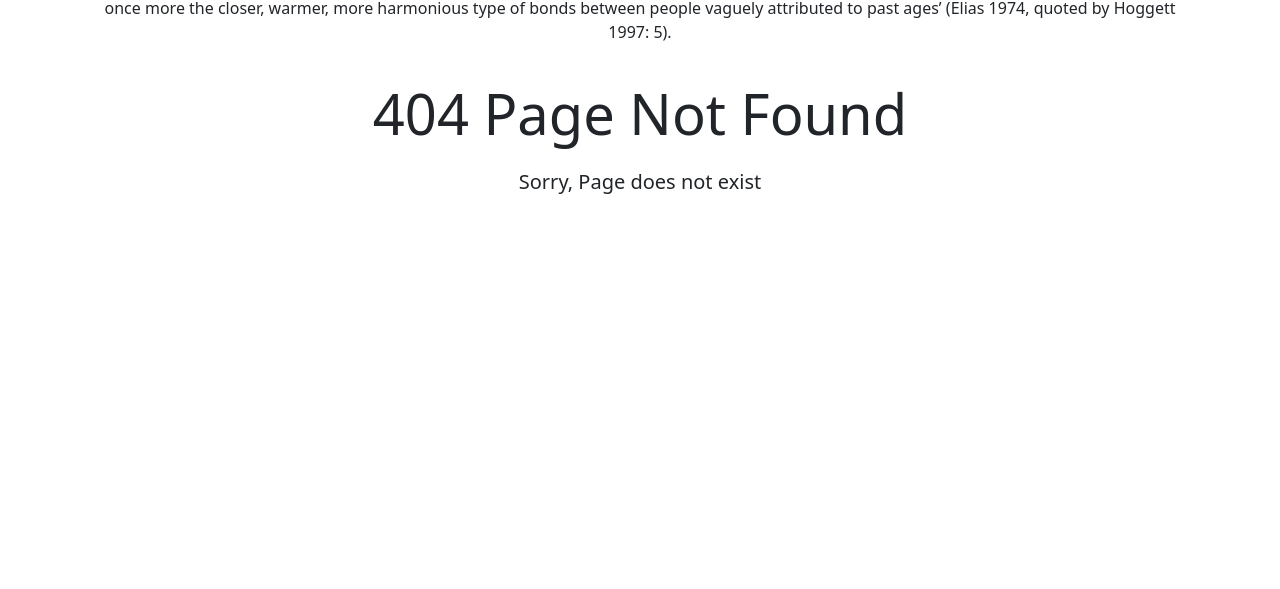
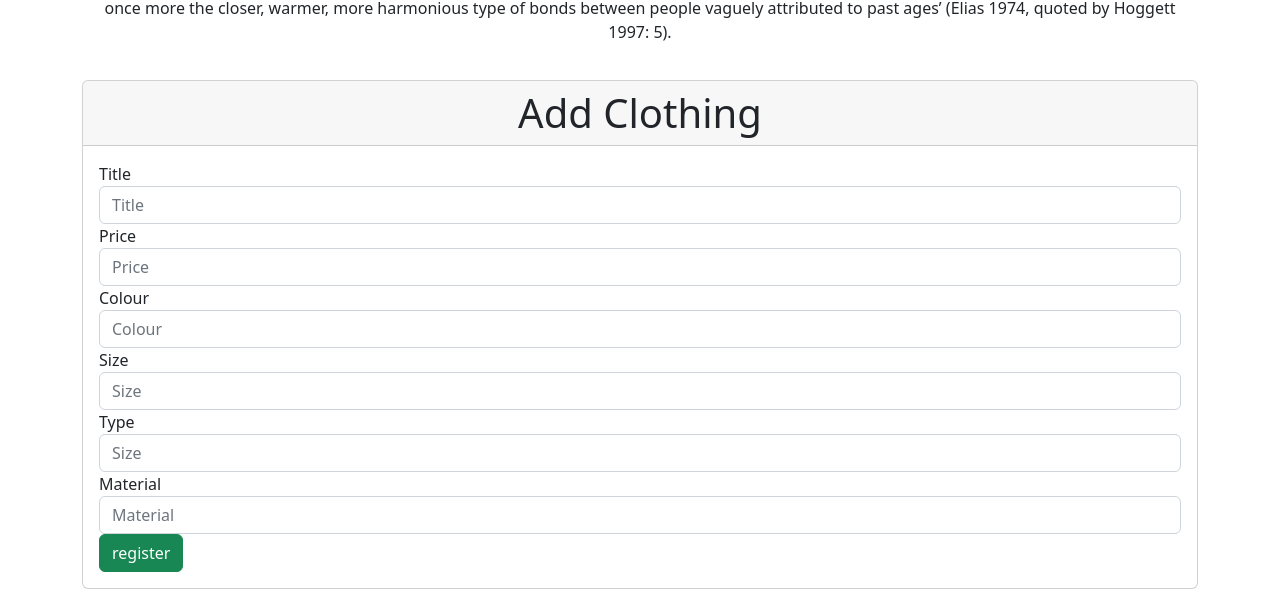
Before and after one commit to agutai/react-ecom, a React (Create React App) app: page /addClothing in a window 1280 px wide. Shown: the part 592-1181 px from the top of the page. Before the commit the page ends 829 px from the top, so only its background shows below. Built offline with nearby package versions, Linux system fonts and the light colour scheme.

Commit message:
Trial and Error

```diff
--- a/src/App.js
+++ b/src/App.js
@@ -1,12 +1,12 @@
 import "./App.css";
 import AddUser from "./components/pages/dynamicPages/AddUser";
-import HeaderOrganism from './components/organisms/HeaderOrganism';
+import HeaderOrganism from "./components/organisms/HeaderOrganism";
 import ProductsButtonAtom from "./components/atoms/Button/ProductsButtonAtom";
 import "bootstrap/dist/css/bootstrap.min.css";
 import "bootstrap";
-import {BrowserRouter as Router,Route,Routes} from "react-router-dom";
-import About from './components/pages/staticPages/About';
-import PageNotFound from './components/pages/staticPages/PageNotFound';
+import { BrowserRouter as Router, Route, Routes } from "react-router-dom";
+import About from "./components/pages/staticPages/About";
+import PageNotFound from "./components/pages/staticPages/PageNotFound";
 import BannerOrganism from "./components/organisms/BannerOrganism";
 import NavSearchMolecule from "./components/molecules/NavSearchMolecule";
 import Products from "./components/pages/dynamicPages/Products";
@@ -15,12 +15,13 @@ import Login from "./components/pages/Login/Login";
 import Dashboard from "./components/pages/Dashboard/Dashboard";
 import Report from "./components/pages/dynamicPages/Report";
 import OrderItem from "./components/pages/dynamicPages/OrderItem";
-import React from 'react';
+import AddClothingItem from "./components/pages/dynamicPages/AddClothingItem";
+import React from "react";
 
 function App() {
   //DO NOT REMOVE THIS, DONT LISTEN TO THE CONSOLE
   function setToken(userToken) {
-    sessionStorage.setItem('token', JSON.stringify(userToken));
+    sessionStorage.setItem("token", JSON.stringify(userToken));
   }
 
   return (
@@ -30,16 +31,21 @@ function App() {
         <NavSearchMolecule />
         <BannerOrganism />
         <Routes>
-        <Route exact path="/" element={<ProductsButtonAtom  /> } />
-        <Route exact path="/register" element={<AddUser /> } />
-        <Route exact path="/about" element={<About /> } />
-        <Route exact path="/report" element={<Report /> } />
-        <Route exact path="/order" element={<OrderItem /> } />
-        <Route exact path="/login" element={<Login setToken={setToken} />} />{" "}
-        <Route exact path="/dashboard" element={<Dashboard /> } />
-        <Route exact path="/Products" element={<Products /> } />
-        <Route path="/Item/:type" element={<Item /> } />
-        <Route path="*" element={<PageNotFound /> } />
+          <Route exact path="/" element={<ProductsButtonAtom />} />
+          <Route exact path="/register" element={<AddUser />} />
+          <Route exact path="/addClothing" element={<AddClothingItem />} />
+          <Route exact path="/about" element={<About />} />
+          <Route exact path="/report" element={<Report />} />
+          <Route exact path="/order" element={<OrderItem />} />
+          <Route
+            exact
+            path="/login"
+            element={<Login setToken={setToken} />}
+          />{" "}
+          <Route exact path="/dashboard" element={<Dashboard />} />
+          <Route exact path="/Products" element={<Products />} />
+          <Route path="/Item/:type" element={<Item />} />
+          <Route path="*" element={<PageNotFound />} />
         </Routes>
       </div>
     </Router>
--- a/src/components/molecules/RegisterFormInputMolecule.js
+++ b/src/components/molecules/RegisterFormInputMolecule.js
@@ -1,6 +1,7 @@
-import React from 'react'
-import RegisterFormLabelAtom from '../atoms/Label/RegisterFormLabelAtom';
-import RegisterFormInputAtom from '../atoms/Input/RegisterFormInputAtom';
+import PropTypes from "prop-types";
+import React from "react";
+import RegisterFormLabelAtom from "../atoms/Label/RegisterFormLabelAtom";
+import RegisterFormInputAtom from "../atoms/Input/RegisterFormInputAtom";
 
 const RegisterFormInputMolecule = ({
   name,
@@ -10,19 +11,37 @@ const RegisterFormInputMolecule = ({
   placeholder,
   onChange,
   error,
+  id,
 }) => {
   return (
-    <React.Fragment>
-        <RegisterFormLabelAtom name={name} label={label}/>
+    <div>
+      <RegisterFormLabelAtom name={name} label={label} />
       <RegisterFormInputAtom
         type={type}
         name={name}
+        id={id}
         value={value}
         placeholder={placeholder}
         onChange={onChange}
         error={error}
       />
-    </React.Fragment>
+    </div>
   );
 };
+
+RegisterFormInputMolecule.propTypes = {
+  label: PropTypes.string.isRequired,
+  name: PropTypes.string.isRequired,
+  value: PropTypes.string.isRequired,
+  id: PropTypes.string.isRequired,
+  placeholder: PropTypes.string.isRequired,
+  type: PropTypes.string.isRequired,
+  onChange: PropTypes.func.isRequired,
+  error: PropTypes.string,
+};
+
+RegisterFormInputMolecule.defaultProps = {
+  type: "text",
+};
+
 export default RegisterFormInputMolecule;
--- /dev/null
+++ b/src/components/pages/dynamicPages/AddClothingItem.js
@@ -0,0 +1,156 @@
+import axios from "axios";
+import React, { Component } from "react";
+import RegisterFormInputMolecule from "../../molecules/RegisterFormInputMolecule";
+
+class AddClothingItem extends Component {
+  state = {
+    title: "",
+    price: "",
+    colour: "",
+    size: "",
+    type: "",
+    material: "",
+    errors: {},
+  };
+
+  onHandleChange = (e) => {
+    this.setState({ [e.target.name]: e.target.value });
+  };
+
+  onHandleSubmit = (e) => {
+    e.preventDefault();
+
+    const { title, price, colour, size, type, material } = this.state;
+
+    if (title === "") {
+      this.setState({ errors: { title: "Title is required." } });
+      return;
+    }
+
+    if (price === "") {
+      this.setState({ errors: { price: "Price is required." } });
+      return;
+    }
+
+    if (colour === "") {
+      this.setState({ errors: { colour: "Colour is required." } });
+      return;
+    }
+
+    if (size === "") {
+      this.setState({ errors: { size: "Size is required." } });
+      return;
+    }
+
+    if (type === "") {
+      this.setState({ errors: { type: "Type is required." } });
+      return;
+    }
+
+    if (material === "") {
+      this.setState({ errors: { material: "Material is required." } });
+      return;
+    }
+
+    const newClothingItem = { title, price, colour, size, type, material };
+    console.log(newClothingItem);
+    //axios send the post request with new employeed to backend
+    axios.post(
+      "http://localhost:8080/api/v1/ecommerce/item/clothingItem",
+      newClothingItem
+    );
+
+    this.setState({
+      title: "",
+      price: "",
+      colour: "",
+      size: "",
+      type: "",
+      material: "",
+    });
+
+    //redirect to home page
+    // window.location.replace("http://localhost:3000/");
+  };
+
+  render() {
+    const { title, price, colour, size, type, material, errors } = this.state;
+    return (
+      <div className="card">
+        <div className="card-header h1 text-center">Add Clothing</div>
+        <div className="card-body">
+          <form onSubmit={this.onHandleSubmit}>
+            <RegisterFormInputMolecule
+              id="title"
+              type="text"
+              label="Title"
+              name="title"
+              placeholder="Title"
+              value={title}
+              onChange={this.onHandleChange}
+              error={errors.title}
+            />
+
+            <RegisterFormInputMolecule
+              id="price"
+              type="text"
+              label="Price"
+              name="price"
+              placeholder="Price"
+              value={price}
+              onChange={this.onHandleChange}
+              error={errors.price}
+            />
+
+            <RegisterFormInputMolecule
+              id="colour"
+              type="text"
+              label="Colour"
+              name="colour"
+              placeholder="Colour"
+              value={colour}
+              onChange={this.onHandleChange}
+              error={errors.colour}
+            />
+
+            <RegisterFormInputMolecule
+              id="size"
+              type="text"
+              label="Size"
+              name="size"
+              placeholder="Size"
+              value={size}
+              onChange={this.onHandleChange}
+              error={errors.size}
+            />
+
+            <RegisterFormInputMolecule
+              id="type"
+              type="text"
+              label="Type"
+              name="type"
+              placeholder="Size"
+              value={type}
+              onChange={this.onHandleChange}
+              error={errors.type}
+            />
+
+            <RegisterFormInputMolecule
+              id="material"
+              type="text"
+              label="Material"
+              name="material"
+              placeholder="Material"
+              value={material}
+              onChange={this.onHandleChange}
+              error={errors.material}
+            />
+
+            <input type="submit" className="btn btn-success" value="register" />
+          </form>
+        </div>
+      </div>
+    );
+  }
+}
+export default AddClothingItem;
--- a/src/components/pages/dynamicPages/AddUser.js
+++ b/src/components/pages/dynamicPages/AddUser.js
@@ -17,6 +17,7 @@ class AddUser extends Component {
 
   onHandleSubmit = (e) => {
     e.preventDefault();
+
     const { fullName, userName, password } = this.state;
 
     if (fullName === "") {
@@ -34,9 +35,9 @@ class AddUser extends Component {
       return;
     }
 
-    const newUser = { fullName, userName, password };
+    // const newUser = { fullName, userName, password };
 
-    console.log(newUser);
+    // console.log(newUser);
 
     // fetch("http://localhost:8080/api/v1/ecommerce/user", {
     //   method: "POST",
@@ -47,9 +48,27 @@ class AddUser extends Component {
     //   body: newUser,
     // });
 
-    axios.post("http://localhost:8080/api/v1/ecommerce/user", newUser);
+    // axios.post("http://localhost:8080/api/v1/ecommerce/user", newUser);
 
-    this.setState({ fullName: "", userName: "", password: "" });
+    var newUser = { fullName, userName, password };
+
+    var axios = require("axios");
+    var config = {
+      method: "post",
+      url: "http://localhost:8080/api/v1/ecommerce/user",
+      headers: {
+        "Content-Type": "application/json",
+      },
+      data: newUser,
+    };
+
+    axios(config)
+      .then(function (response) {
+        console.log(JSON.stringify(response.data));
+      })
+      .catch(function (error) {
+        console.log(error);
+      });
   };
 
   render() {
@@ -64,6 +83,7 @@ class AddUser extends Component {
             <div className="mb-2">
               <RegisterFormInputMolecule
                 label="Full Name"
+                id="fullName"
                 name="fullName"
                 placeholder="Please enter your full name."
                 value={fullName}
@@ -75,6 +95,7 @@ class AddUser extends Component {
             <div className="mb-2">
               <RegisterFormInputMolecule
                 label="User Name"
+                id="userName"
                 name="userName"
                 placeholder="Please enter your user name."
                 value={userName}
@@ -86,6 +107,7 @@ class AddUser extends Component {
             <div className="mb-2">
               <RegisterFormInputMolecule
                 label="Password"
+                id="password"
                 name="password"
                 placeholder="Please enter your password."
                 value={password}
--- a/src/components/pages/dynamicPages/Product.js
+++ b/src/components/pages/dynamicPages/Product.js
@@ -1,55 +1,51 @@
-import React, { Component} from 'react';
-import PropTypes from "prop-types"
-import {Link} from "react-router-dom";
+import React, { Component } from "react";
+import PropTypes from "prop-types";
+import { Link } from "react-router-dom";
 
 class Product extends Component {
   render() {
-    const {id,title,price,colour,seller,buyer} = this.props.product;
+    const { id, title, price, colour, seller, buyer, type, size, material } =
+      this.props.product;
     const propId = this.props.product.id;
 
     return (
-
       <div className="card bg-info m-2 p-1">
         <h1 className="card-header h4 text-white text-center bg-default">
           <i className="fa fa-user mx-2" aria-hidden="true"></i>
-          <Link to={{
-              pathname: '/Item/' + propId,
+          <Link
+            to={{
+              pathname: "/Item/" + propId,
             }}
           >
             {title} {id}
           </Link>
         </h1>
 
-<div className='card-body'>
+        <div className="card-body">
           <ul className="list-group">
-          <li className="list-group-item">
-            Price: {price}
-            </li>
-            <li className="list-group-item">
-            Colour: {colour}
-            </li>
-            <li className="list-group-item">
-            Seller: {seller}
-            </li>
-            <li className="list-group-item">
-            Buyer: {buyer}
-            </li>
+            <li className="list-group-item">Price: {price}</li>
+            <li className="list-group-item">Colour: {colour}</li>
+            <li className="list-group-item">Type: {type}</li>
+            <li className="list-group-item">Size: {size}</li>
+            <li className="list-group-item">Material: {material}</li>
+            <li className="list-group-item">Seller: {seller}</li>
+            <li className="list-group-item">Buyer: {buyer}</li>
           </ul>
         </div>
         <a href="/Order">Order</a>
       </div>
-    )
+    );
   }
 }
 
-Product.defaultProps ={
+Product.defaultProps = {
   title: "not defined",
   price: "not defined",
   colour: "not defined",
   seller: "not defined",
 };
 
-Product.propTypes ={
+Product.propTypes = {
   title: PropTypes.string.isRequired,
   price: PropTypes.string.isRequired,
   colour: PropTypes.string.isRequired,
```
Also changed, not shown: src/components/pages/dynamicPages/Products.js (+146 -46 lines), src/components/pages/dynamicPages/AddItem.js (deleted). Lines whose indentation alone changed are shown as unchanged.
